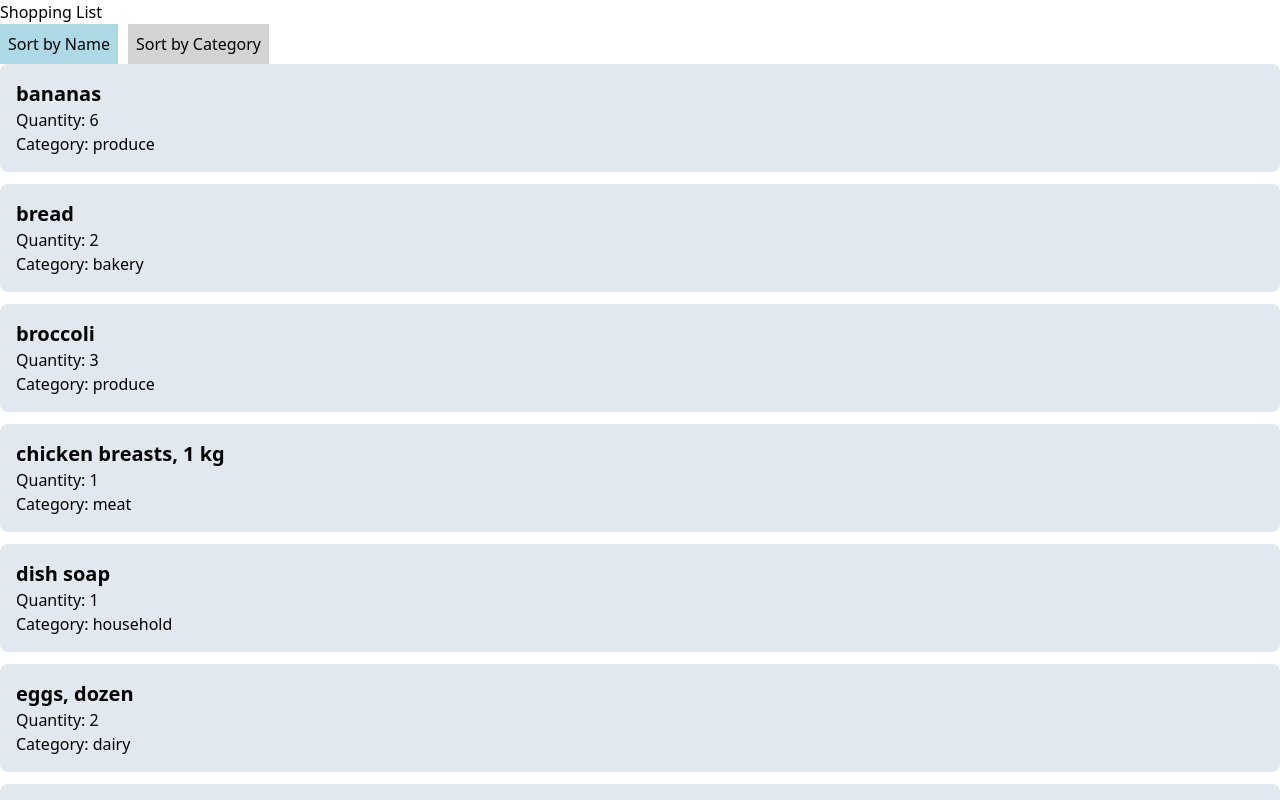
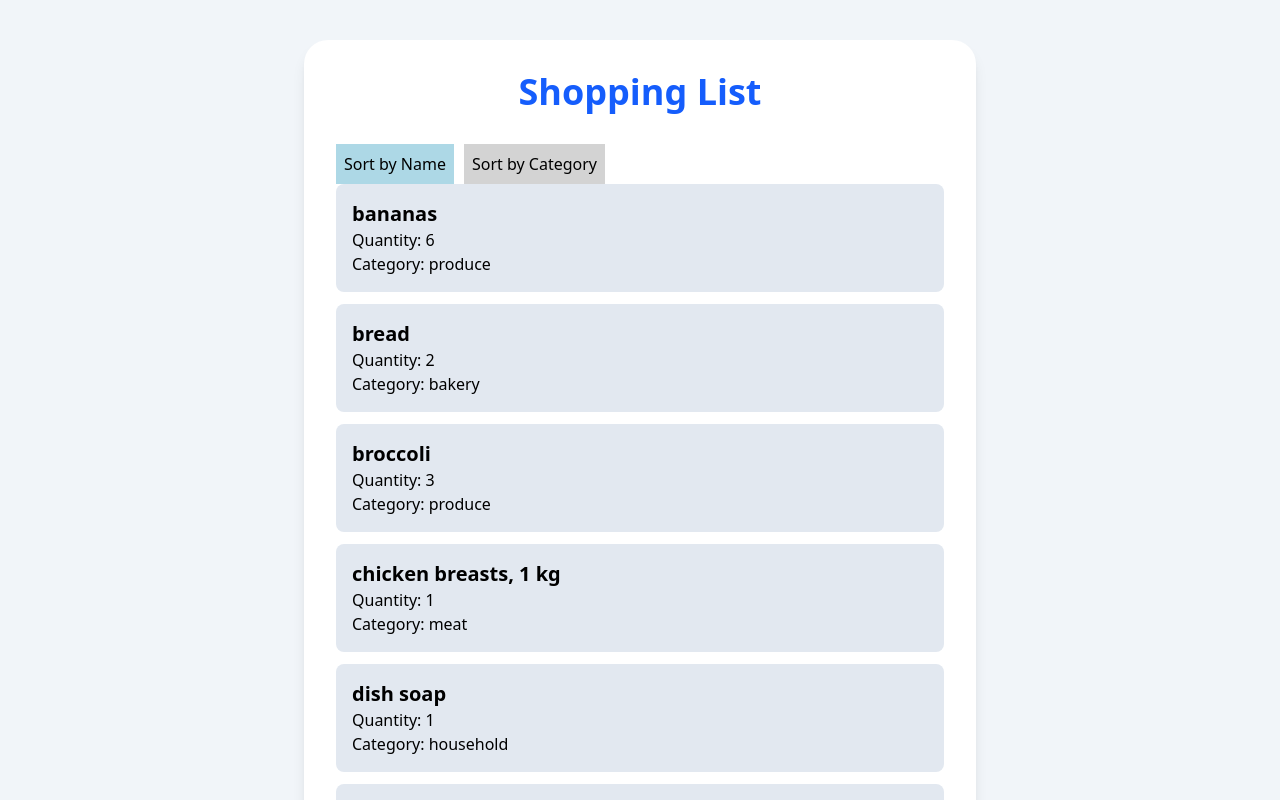
Before and after one commit to louispadillo/cprg306a-assignment, a Next.js app: page /week-6 in a window 1280 px wide. Shown: the top 800 px of the page. Built offline with nearby package versions, Linux system fonts and the light colour scheme.

Commit message:
Enhance Page component with layout and styles
Updated the Page component layout with styling and structure.

```diff
--- a/app/week-6/page.js
+++ b/app/week-6/page.js
@@ -2,11 +2,17 @@ import ItemList from "./item-list";
 
 export default function Page() {
     return (
-        <main>
+        <main className="min-h-screen bg-slate-100 flex justify-center p-10">
 
-            <h1>Shopping List</h1>
+            <div className="w-full max-w-2xl bg-white rounded-3xl shadow-lg p-8">
 
-            <ItemList />
+                <h1 className="text-4xl font-bold text-center text-blue-600 mb-8">
+                    Shopping List
+                </h1>
+
+                <ItemList />
+
+            </div>
 
         </main>
     );
```
